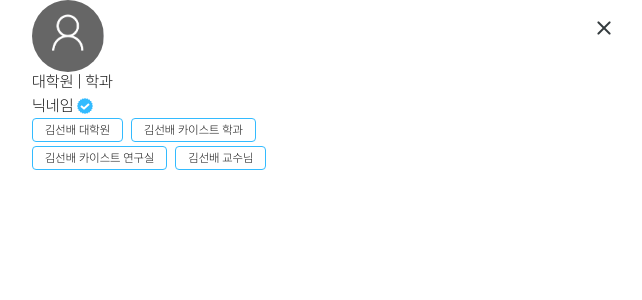
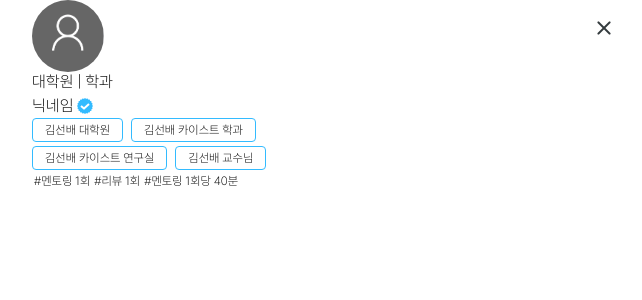
Before and after one commit to WE-ARE-RACCOONS/postgraduate-front, a Next.js app: page /add-profile in a window 1280 px wide. Both pictures are taken after a click on the button "우수 대학원 선배 프로필 보기". Shown: the top 300 px of the page, without its empty margins (308-950 px from the left). Built offline with nearby package versions, Linux system fonts and the light colour scheme.

Commit message:
RAC-166 feat: tag 태그 구현

```diff
--- a/src/components/Content/MBestCaseContent/MBestCaseContent.styled.ts
+++ b/src/components/Content/MBestCaseContent/MBestCaseContent.styled.ts
@@ -21,4 +21,17 @@ export const MBestCaseContainer = styled.div`
     flex-direction: row;
     flex-wrap: wrap;
   }
+
+  #tag-container {
+    width: 20.5rem;
+    height: 1rem;
+    font-size: 12px;
+    display: flex;
+  }
+
+  .profile-tag {
+    width: max-content;
+    height: 0.75rem;
+    margin: 0 0.125rem;
+  }
 `
--- a/src/components/Content/MBestCaseContent/MBestCaseContent.tsx
+++ b/src/components/Content/MBestCaseContent/MBestCaseContent.tsx
@@ -27,6 +27,11 @@ function MBestCaseContent({ modalHandler } : { modalHandler: () => void }) {
         <BorderedText str="김선배 카이스트 연구실" />
         <BorderedText str="김선배 교수님" />
       </div>
+      <div id="tag-container">
+        <div className="profile-tag">#멘토링 1회</div>
+        <div className="profile-tag">#리뷰 1회</div>
+        <div className="profile-tag">#멘토링 1회당 40분</div>
+      </div>
     </MBestCaseContainer>
   )
 }
```
